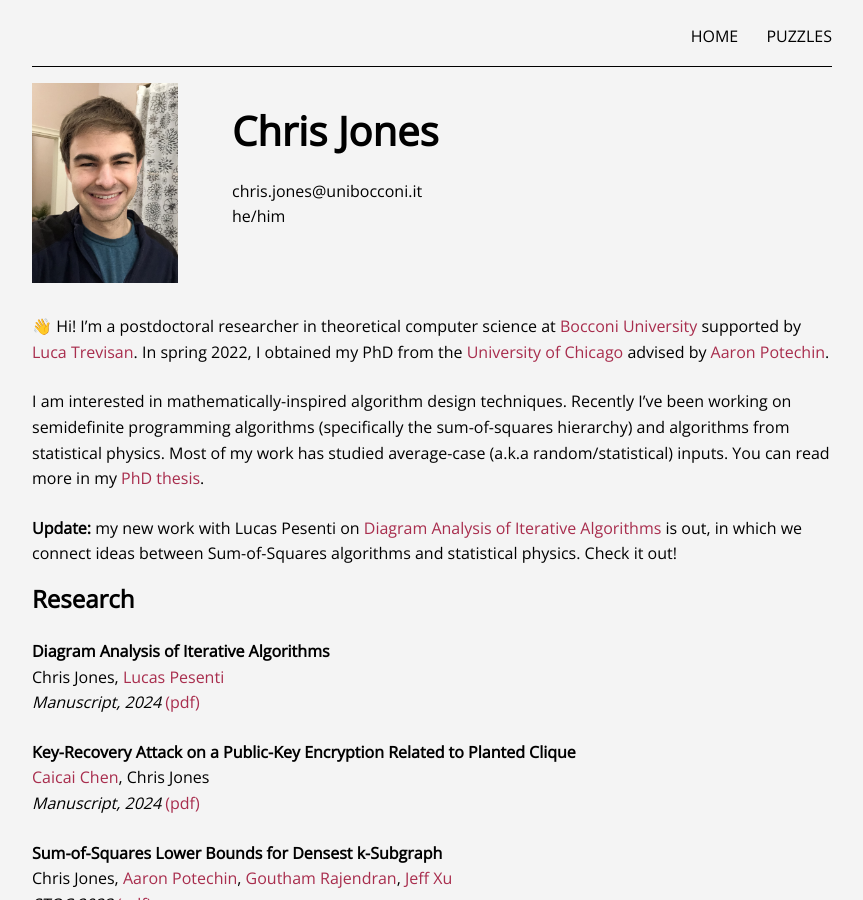
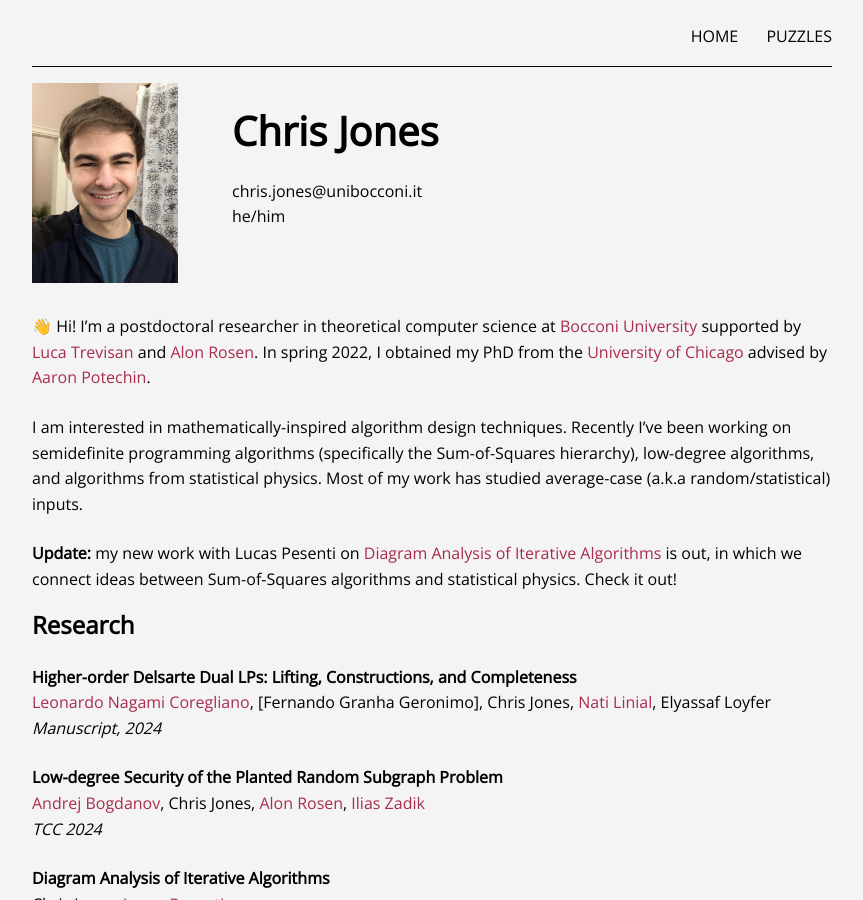
Before and after one commit to christophsjones/personal-website, a Jekyll site: the page built from index.md, in a window 1280 px wide and 900 px high. Shown: the whole window, without its empty margins (208-1071 px from the left). Built offline with Jekyll 4.4.1, drawn with Linux system fonts in a browser that asks for light colours.

Commit message:
Research

```diff
--- a/index.md
+++ b/index.md
@@ -16,19 +16,28 @@ he/him
 </div>
 
 👋 Hi! I'm a postdoctoral researcher in theoretical computer science at [Bocconi University](https://dec.unibocconi.eu/)
-supported by [Luca Trevisan].
+supported by [Luca Trevisan] and [Alon Rosen].
 In spring 2022, I obtained my PhD from the [University of Chicago](https://www.cs.uchicago.edu)
 advised by [Aaron Potechin].
 
 
 I am interested in mathematically-inspired algorithm design techniques.
-Recently I've been working on semidefinite programming algorithms (specifically the sum-of-squares hierarchy) and algorithms from statistical physics.
+Recently I've been working on semidefinite programming algorithms (specifically the Sum-of-Squares hierarchy),
+low-degree algorithms, and algorithms from statistical physics.
 Most of my work has studied average-case (a.k.a random/statistical) inputs.
-You can read more in my [PhD thesis](/assets/papers/phd-thesis.pdf).
 
 **Update:** my new work with Lucas Pesenti on [Diagram Analysis of Iterative Algorithms](/assets/papers/diagram-analysis.pdf) is out, in which we connect ideas between Sum-of-Squares algorithms and statistical physics. Check it out!
 
 ## Research
+
+
+**Higher-order Delsarte Dual LPs: Lifting, Constructions, and Completeness**
+[Leonardo Nagami Coregliano], [Fernando Granha Geronimo], Chris Jones, [Nati Linial], Elyassaf Loyfer
+*Manuscript, 2024*
+
+**Low-degree Security of the Planted Random Subgraph Problem**
+[Andrej Bogdanov], Chris Jones, [Alon Rosen], [Ilias Zadik]
+*TCC 2024*
 
 **Diagram Analysis of Iterative Algorithms**
 Chris Jones, [Lucas Pesenti]
@@ -101,3 +110,7 @@ Undergraduate senior thesis, advised by [Ryan O'Donnell].
 [Ryan O'Donnell]: https://www.cs.cmu.edu/~odonnell/
 [Caicai Chen]: https://caicai-chen.github.io/
 [Lucas Pesenti]: https://lucaspesenti.github.io/
+[Alon Rosen]: https://www.alonrosen.net/
+[Ilias Zadik]: https://iliaszadik.github.io/
+[Andrej Bogdanov]: https://andrejb.net/
+[Nati Linial]: https://www.cs.huji.ac.il/~nati/
```
